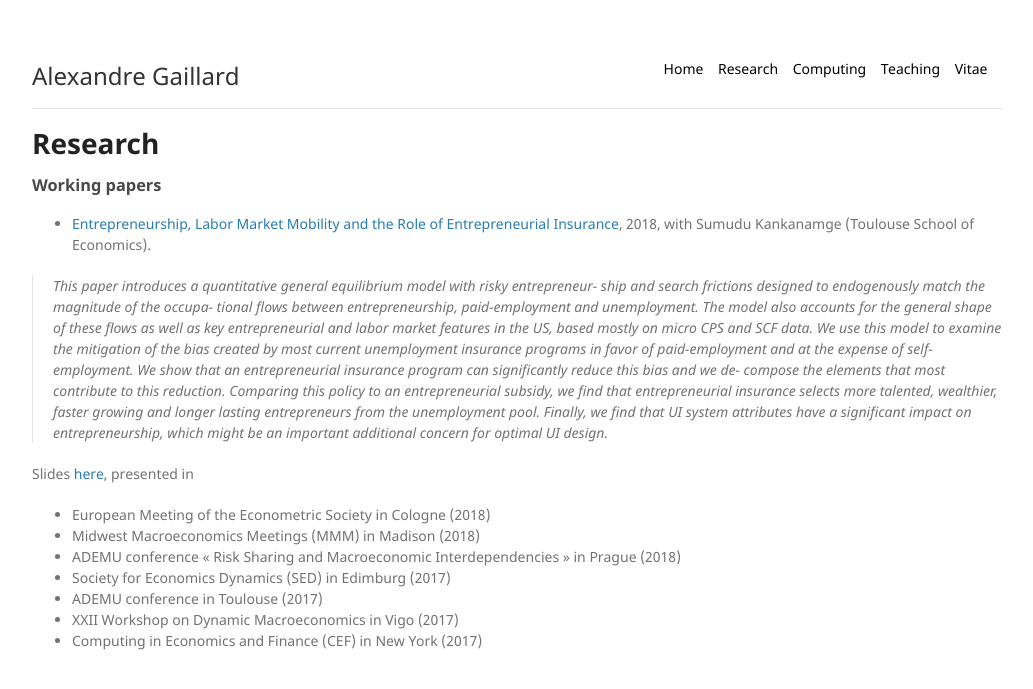
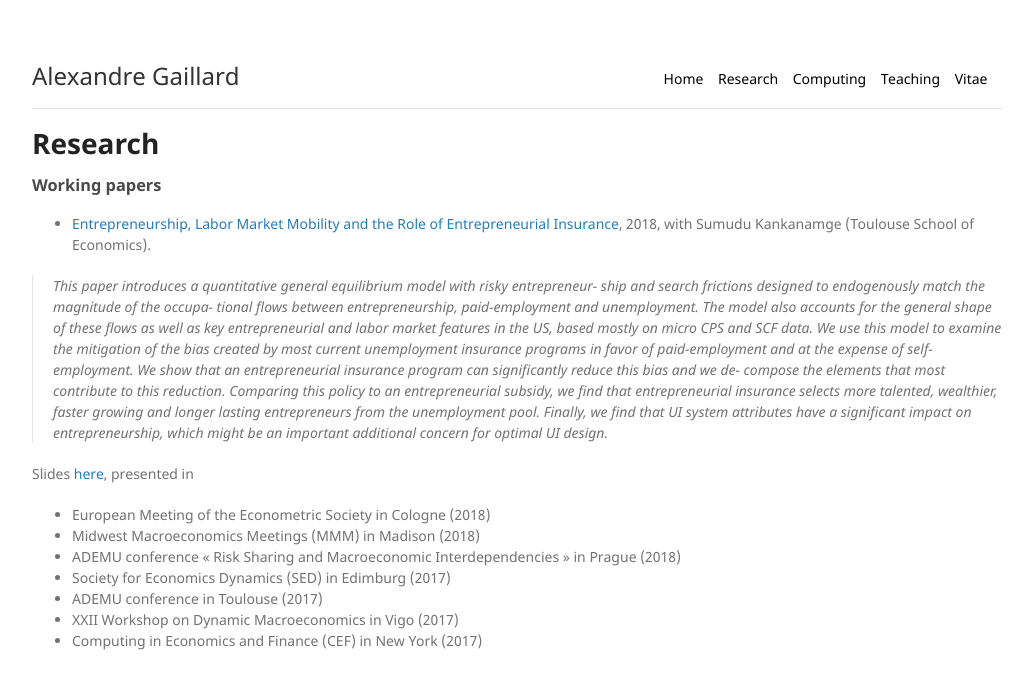
Before and after one commit to AGaillardTSE/AGaillardTSE.github.io, a Jekyll site: the page built from research.md, in a window 1280 px wide. Shown: the top 689 px of the page, without its empty margins (123-1156 px from the left). Built offline with Jekyll 4.4.1, drawn with Linux system fonts in a browser that asks for light colours; our own code applies the rules of GitHub Pages for plain Markdown files.

Commit message:
Update page.html

```diff
--- a/_layouts/page.html
+++ b/_layouts/page.html
@@ -15,7 +15,7 @@
   <div class="wrapper">
 <div style=" /* margin-top:-20px; */; /* background-color:#333; */; /* padding: 10px 10px 10px 10px; */; /* padding-left:10px; */; /* border-bottom:2px solid #333; */ width=100%;/* widt; padding-bottom: initial;om: 20px; */2;;/* padding-bottom: 2; *//* padding-bottom: 20; */; /* padding-bottom: 20p; */; padding-bottom: 20px;height: 30px;">
 <div style=" float:left;font-size: 24px;padding-bottom: 10px;;font-size: 24px;color: #333;">Alexandre Gaillard</div>
-<div style="float:right;">
+<div style="float:right;margin-top:10px;">
   <a style="color: #000" href="./index.html">Home</a>&nbsp;&nbsp;&nbsp;&nbsp;<a style="color: #000" href="./research.html">Research</a>&nbsp;&nbsp;&nbsp;&nbsp;<a style="color: #000" href="./computing.html">Computing</a>&nbsp;&nbsp;&nbsp;&nbsp;<a style="color: #000" href="./teaching.html">Teaching</a>&nbsp;&nbsp;&nbsp;&nbsp;<a style="color: #000" href="./CV.pdf">Vitae</a>&nbsp;&nbsp;&nbsp;&nbsp;</div>
 </div>
     <hr>
```
